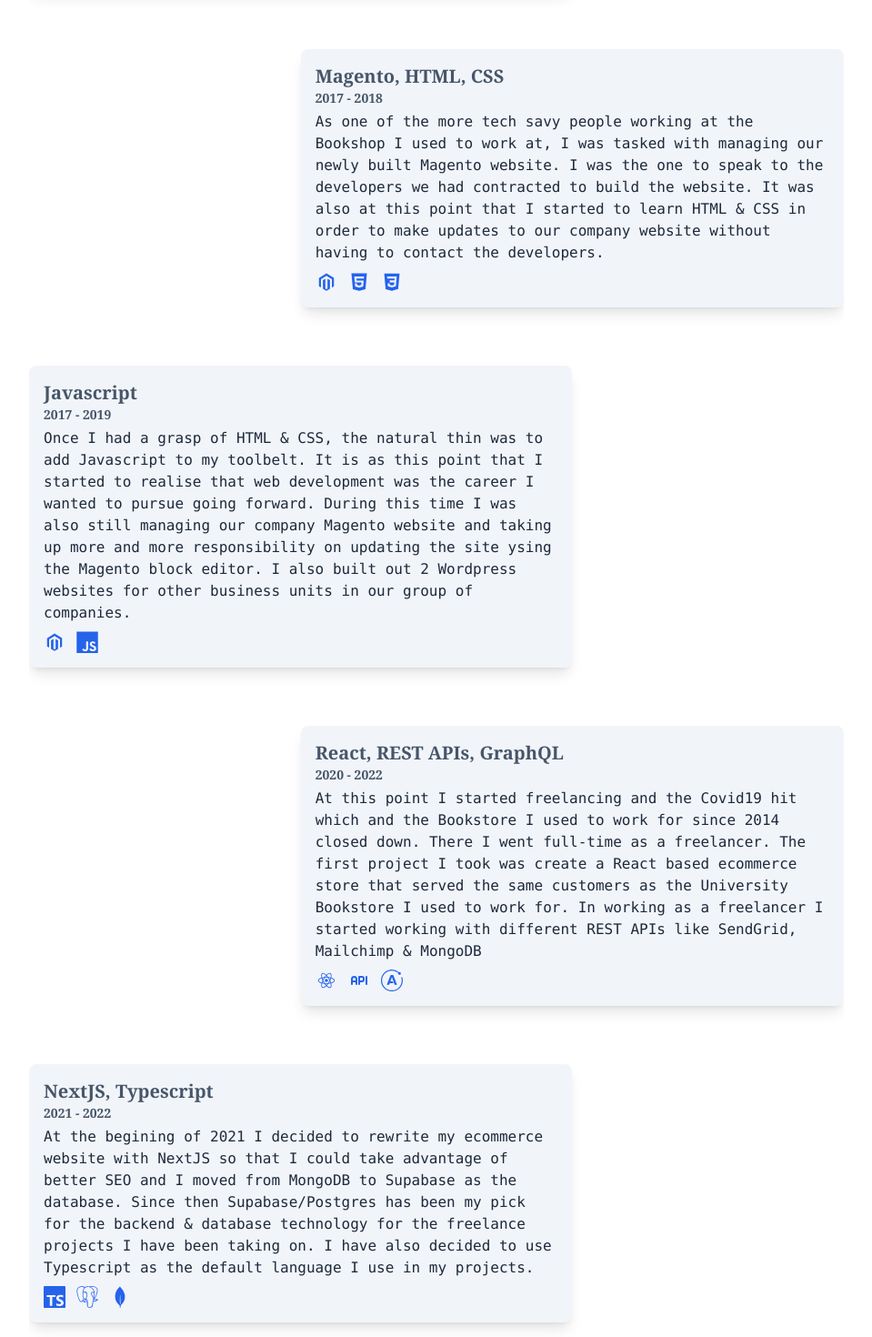
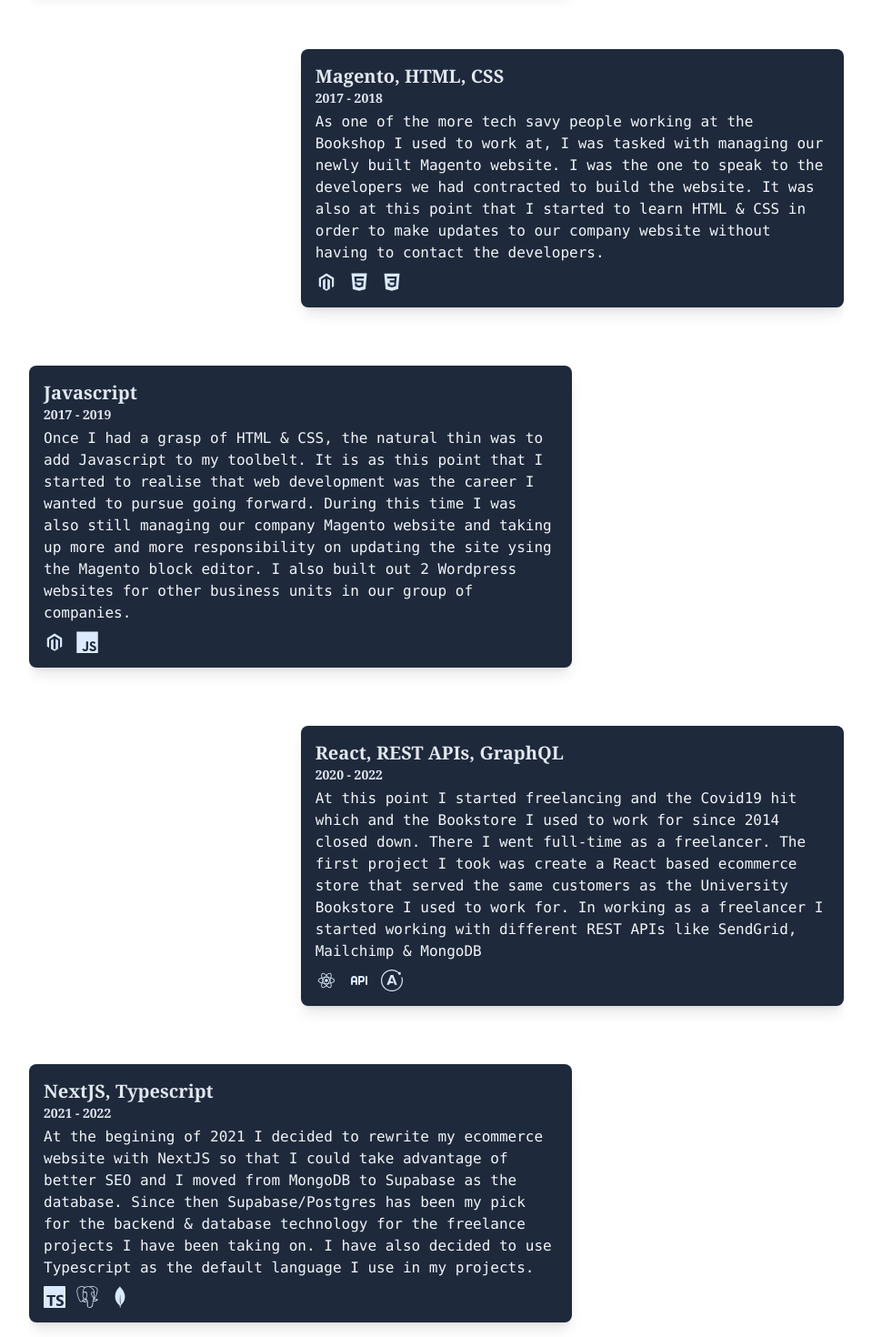
Before and after one commit to PhilaniNcube/portfolio, a Next.js app: page / in a window 1280 px wide. Shown: the part 1500-2970 px from the top of the page at 91% size, without its empty margins (160-1119 px from the left). Built offline with nearby package versions, Linux system fonts and the light colour scheme.

Commit message:
transition color on hover

```diff
--- a/components/Timeline.tsx
+++ b/components/Timeline.tsx
@@ -67,7 +67,7 @@
       technology: "Wordpress",
       details:
         "I started getting interested in web development and started playing around with Wordpress. I was attracted to the low barrier to entry because at first it seemed I did not need to know any actual programming language to start",
-      icon: [<DiWordpress className="h-6 w-6 text-blue-600" />],
+      icon: [<DiWordpress className="h-6 w-6 text-blue-100" />],
     },
     {
       id: 2,
@@ -76,9 +76,9 @@
       details:
         "As one of the more tech savy people working at the Bookshop I used to work at, I was tasked with managing our newly built Magento website. I was the one to speak to the developers we had contracted to build the website. It was also at this point that I started to learn HTML & CSS in order to make updates to our company website without having to contact the developers.",
       icon: [
-        <DiMagento className="h-6 w-6 text-blue-600" />,
-        <DiHtml5 className="h-6 w-6 text-blue-600" />,
-        <DiCss3 className="h-6 w-6 text-blue-600" />,
+        <DiMagento className="h-6 w-6 text-blue-100" />,
+        <DiHtml5 className="h-6 w-6 text-blue-100" />,
+        <DiCss3 className="h-6 w-6 text-blue-100" />,
       ],
     },
     {
@@ -88,8 +88,8 @@
       details:
         "Once I had a grasp of HTML & CSS, the natural thin was to add Javascript to my toolbelt. It is as this point that I started to realise that web development was the career I wanted to pursue going forward. During this time I was also still managing our company Magento website and taking up more and more responsibility on updating the site ysing the Magento block editor. I also built out 2 Wordpress websites for other business units in our group of companies.",
       icon: [
-        <DiMagento className="h-6 w-6 text-blue-600" />,
-        <DiJsBadge className="h-6 w-6 text-blue-600" />,
+        <DiMagento className="h-6 w-6 text-blue-100" />,
+        <DiJsBadge className="h-6 w-6 text-blue-100" />,
       ],
     },
     {
@@ -99,9 +99,9 @@
       details:
         "At this point I started freelancing and the Covid19 hit which and the Bookstore I used to work for since 2014 closed down. There I went full-time as a freelancer. The first project I took was create a React based ecommerce store that served the same customers as the University Bookstore I used to work for. In working as a freelancer I started working with different REST APIs like SendGrid, Mailchimp & MongoDB",
       icon: [
-        <DiReact className="h-6 w-6 text-blue-600" />,
-        <TbApi className="h-6 w-6 text-blue-600" />,
-        <SiApollographql className="h-6 w-6 text-blue-600" />,
+        <DiReact className="h-6 w-6 text-blue-100" />,
+        <TbApi className="h-6 w-6 text-blue-100" />,
+        <SiApollographql className="h-6 w-6 text-blue-100" />,
       ],
     },
     {
@@ -111,9 +111,9 @@
       details:
         "At the begining of 2021 I decided to rewrite my ecommerce website with NextJS so that I could take advantage of better SEO and I moved from MongoDB to Supabase as the database. Since then Supabase/Postgres has been my pick for the backend & database technology for the freelance projects I have been taking on. I have also decided to use Typescript as the default language I use in my projects.",
       icon: [
-        <SiTypescript className="h-6 w-6 text-blue-600" />,
-        <SiPostgresql className="h-6 w-6 text-blue-600" />,
-        <SiMongodb className="h-6 w-6 text-blue-600" />,
+        <SiTypescript className="h-6 w-6 text-blue-100" />,
+        <SiPostgresql className="h-6 w-6 text-blue-100" />,
+        <SiMongodb className="h-6 w-6 text-blue-100" />,
       ],
     },
   ];
@@ -123,7 +123,7 @@
   return (
     <section ref={container} className="py-8 mt-24" id="journey">
       <div className="max-w-7xl mx-auto px-4">
-        <h2 className="text-2xl md:text-3xl text-blue-600 font-medium text-center">
+        <h2 className="text-2xl md:text-3xl text-blue-600 font-medium font-mono text-center">
           My Web Development Journey
         </h2>
         <div className="mt-4 gap-3 max-w-4xl mx-auto overflow-x-hidden">
--- a/components/TimelineItem.tsx
+++ b/components/TimelineItem.tsx
@@ -43,17 +43,21 @@
     <motion.div
       initial={{ opacity: 0, translateX: index % 2 === 0 ? -100 : 100 }}
       whileInView={{ opacity: 1, translateX: 0 }}
-      transition={{ duration: 0.8, delay: 0.5 }}
+      whileHover={{ backgroundColor: "rgb(37 99 235)" }}
+      transition={{ duration: 0.8, delay: 0.1, delayChildren: 0.3 }}
       ref={itemRef}
-      className="odd:clear-right overflow-x-hidden odd:float-left even:float-right even:clear-left w-full md:w-2/3 my-8 bg-slate-100 rounded-lg shadow-lg p-4"
+      className="odd:clear-right hover:text-white group overflow-x-hidden odd:float-left even:float-right even:clear-left w-full md:w-2/3 my-8 bg-slate-800 rounded-lg shadow-lg p-4"
     >
-      <h3 className="text-xl font-serif flex flex-col text-slate-600 font-bold">
-        <span className="pr-2">{item.technology}</span> <span className="text-sm">{item.date}</span>
+      <h3 className="text-xl font-serif flex flex-col group-hover:text-white text-slate-200 font-bold">
+        <span className="pr-2">{item.technology}</span>{" "}
+        <span className="text-sm">{item.date}</span>
       </h3>
-      <p className="font-mono mt-1 text-slate-800 text-base">{item.details}</p>
+      <p className="font-mono mt-1 text-slate-100 group-hover:text-white text-base">
+        {item.details}
+      </p>
       <motion.div className="flex space-x-3 mt-2">
         {item.icon?.map((icon, i) => (
-          <div key={i}>{icon}</div>
+          <div className="group-hover:text-white" key={i}>{icon}</div>
         ))}
       </motion.div>
     </motion.div>
```
